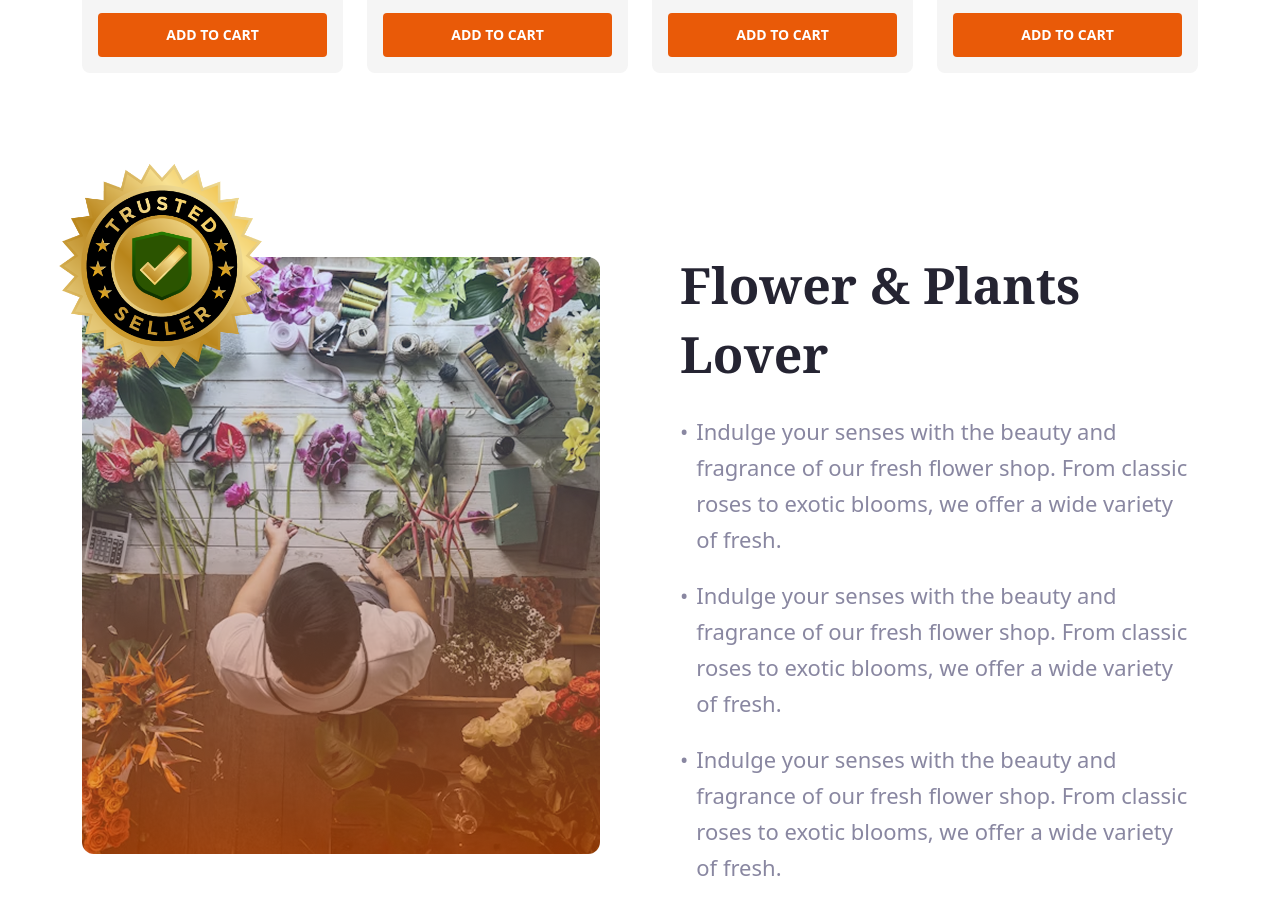
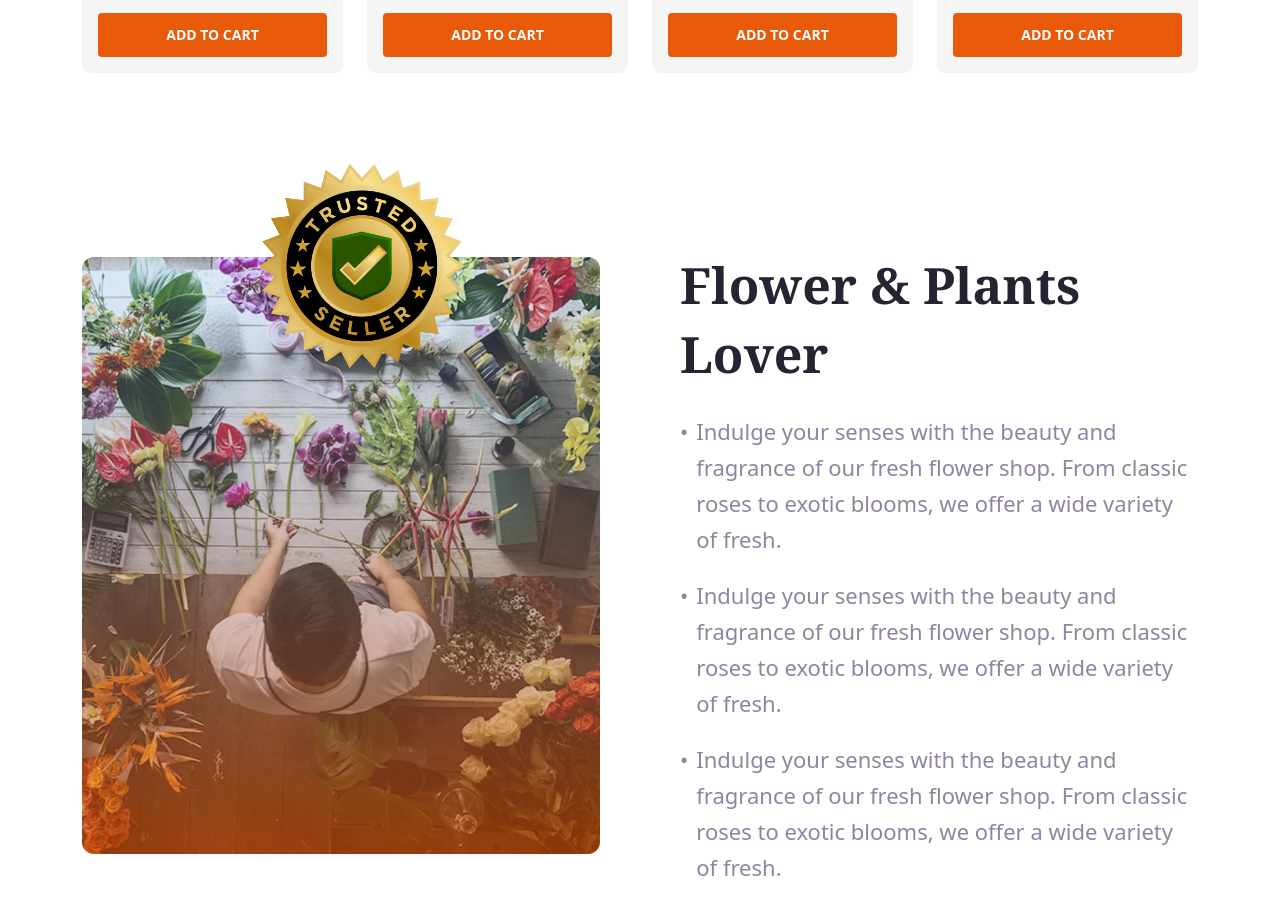
Before and after one commit to Munna1248/Assignment-002, a plain HTML site: page index.html in a window 1280 px wide. Shown: the part 1889-2797 px from the top of the page. Drawn offline with nearby package versions, Linux system fonts and the light colour scheme.

Commit message:
Final last push

```diff
--- a/index.html
+++ b/index.html
@@ -195,7 +195,7 @@
 
   <!-- 🌟 Trusted Badge Floating Over Image + Text + Section Gap -->
   <img src="images/trusted-badge.png" alt="Trusted Badge"
-       class="w-[286px] h-[286px] absolute top-[-70px] right-[975px] z-30 pointer-events-none">
+       class="w-[286px] h-[286px] absolute top-[-70px] right-[775px] z-30 pointer-events-none">
 
   <div class="max-w-[1140px] mx-auto px-[12px] flex flex-col md:flex-row items-center gap-[48px] relative z-10">
 
```
